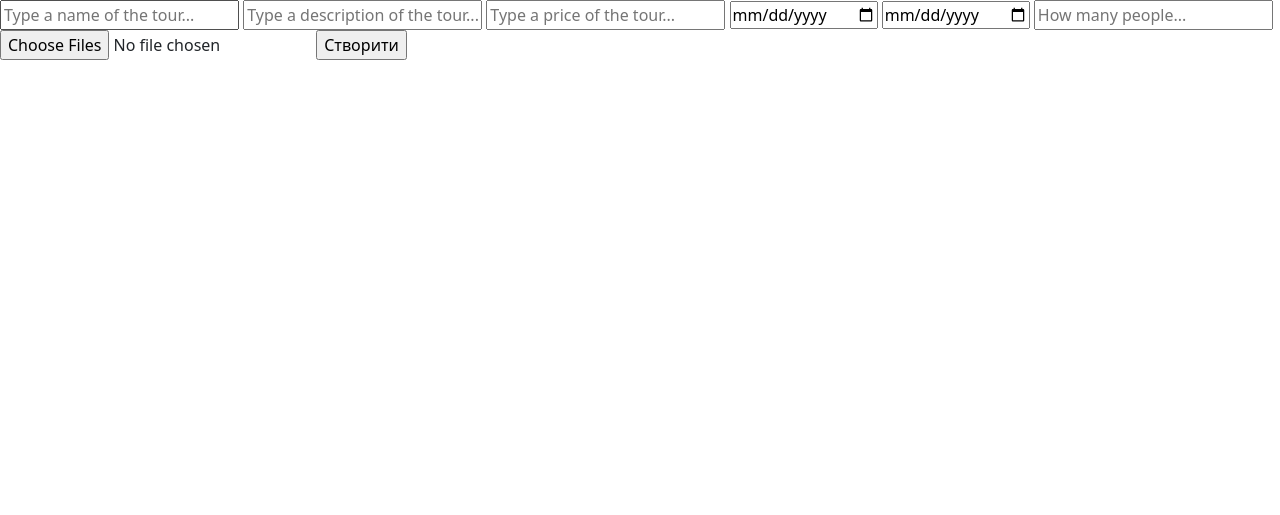
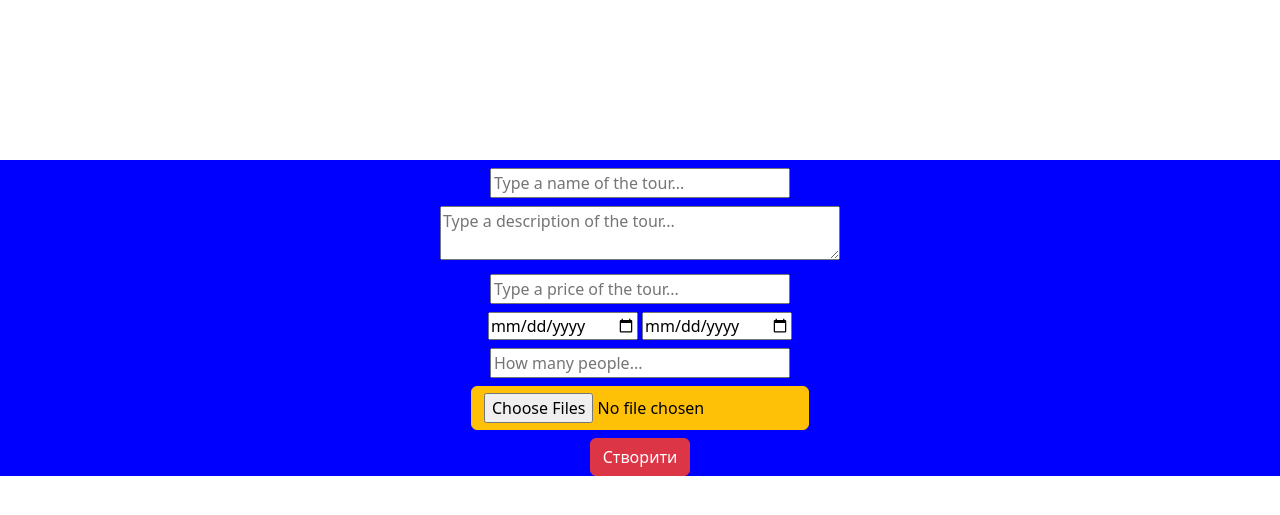
Before and after one commit to Merchi-py/project_1, a FastAPI app: page /add_tour in a window 1280 px wide. Shown: the top 515 px of the page. Run offline with FastAPI, Linux system fonts and the light colour scheme.

Commit message:
fix(add_tour.html): fixed size of fields

```diff
--- a/templates/add_tour.html
+++ b/templates/add_tour.html
@@ -1,20 +1,24 @@
 {% extends 'base.html' %}
 
 {% block import %}
+    <link rel="stylesheet" href="/static/css/base.css">
+    <link rel="stylesheet" href="/static/css/main.css">
 {% endblock %}
 
 {% block content %}
-
-<form method="post" enctype="multipart/form-data">
-    <input type="text" name="name" placeholder="Type a name of the tour...">
-    <input type="text" name="description" placeholder="Type a description of the tour...">
-    <input type="number" name="price" placeholder="Type a price of the tour...">
-    <input type="date" name="from_time" placeholder="From...">
-    <input type="date" name="to_time" placeholder="To...">
-    <input type="number" name="people" placeholder="How many people...">
-    <input type="file" name="files" multiple>
-
-    <input type="submit" value="Створити">
-</form>
-
+<div class="container-fluid">
+    <div class="row" style="height:20vh"></div>
+</div>
+        <div class="center main-color ">
+            <form method="post" enctype="multipart/form-data">
+                <input type="text" name="name" class="mt-2" style="width: 300px; height; 400px" placeholder="Type a name of the tour..."><br>
+                <textarea name="description" style="width: 400px; height; 400px" class="mt-2" placeholder="Type a description of the tour..."></textarea><br>
+                <input type="number" name="price" class="mt-2" style="width: 300px; height; 500px" placeholder="Type a price of the tour..."><br>
+                <input type="date" name="from_time" class="mt-2" style="width: 150px; height; 150px" placeholder="From">
+                <input type="date" name="to_time" style="width: 150px; height; 150px" class="mt-2" placeholder="To"><br>
+                <input type="number" name="people" style="width: 300px; height; 300px" class="mt-2" placeholder="How many people..."><br>
+                <input type="file" name="files" class="btn btn-warning mt-2" multiple><br>
+                <input type="submit" class="btn btn-danger mt-2" value="Створити">
+            </form>
+        </div>
 {% endblock %}
```
